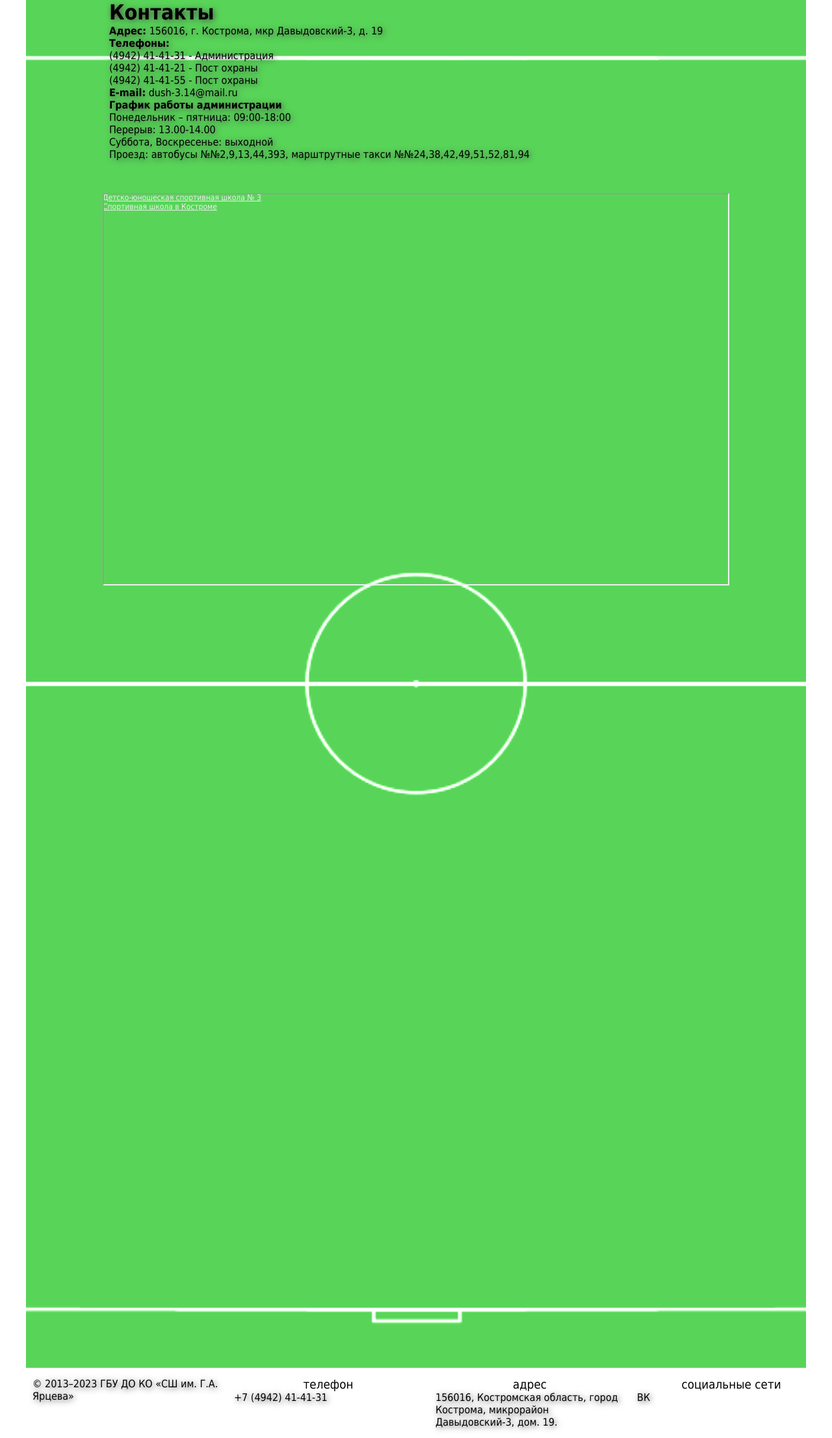
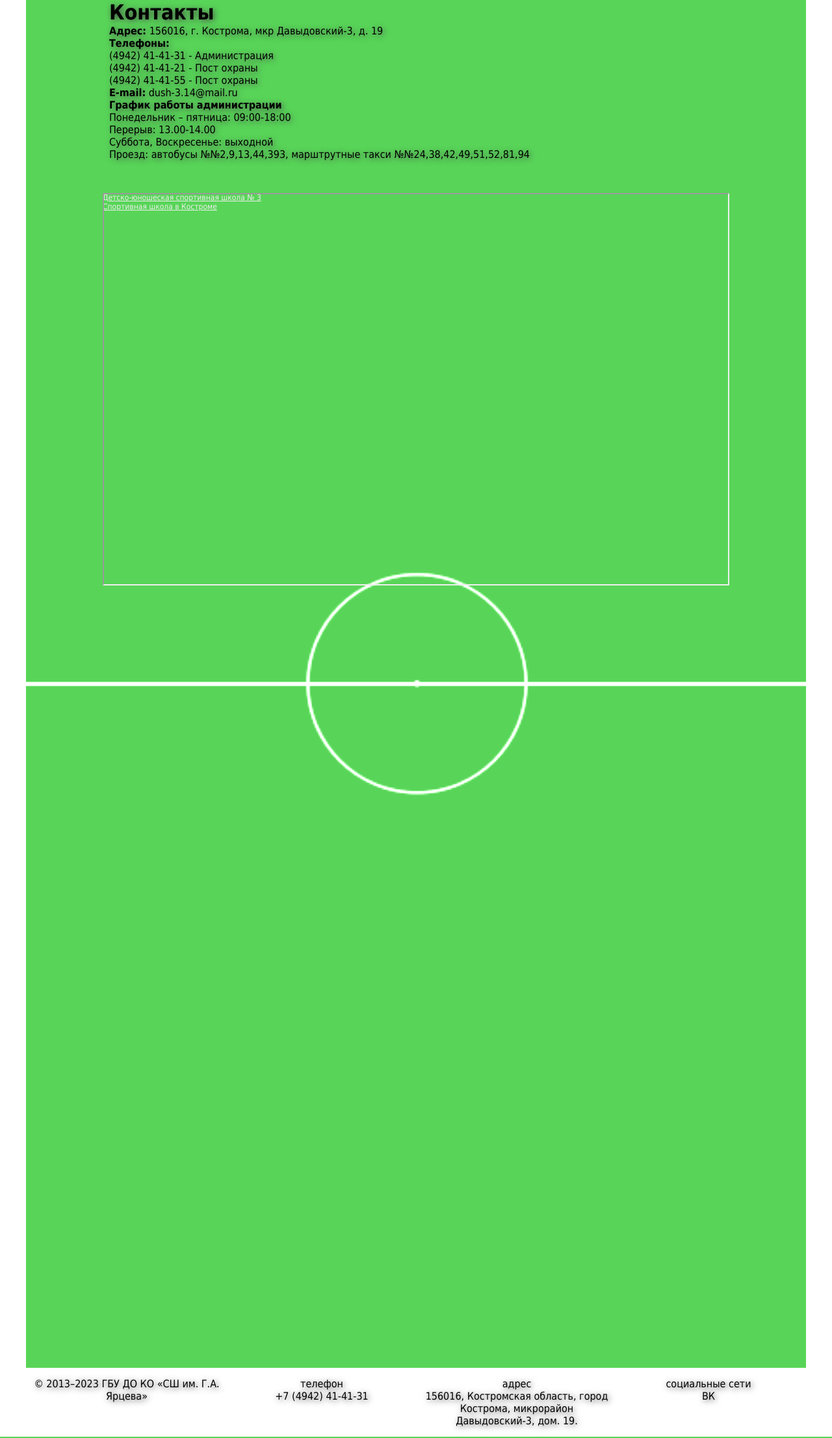
Before and after one commit to AirGuy-one/sports_school, a Django app: page /contacts in a window 1280 px wide. Shown: the part 88-2301 px from the top of the page at 65% size. Run offline with Django 4.2, Linux system fonts and the light colour scheme; parts of the project's set-up code (start-up, migrations or seed data) failed here and were passed over.

Commit message:
Replace the background field and adjust the footer of the base html page

```diff
--- a/static/css/basic-style.css
+++ b/static/css/basic-style.css
@@ -130,16 +130,18 @@ footer {
     display: flex;
     flex-direction: column;
     justify-content: start;
-    align-items: center;
-    text-align: center;
+    align-items: flex-end;
+    text-align: right;
     width: auto;
     color: black;
 }
 
 .footer-item p {
-    width: 300px;
+    width: 290px;
+    text-align: center;
 }
 
-.footer-item h3 {
-    font-weight: normal;
+.footer-item:last-child p {
+    margin-right: 10px;
+    width: 280px;
 }
--- a/templates/base.html
+++ b/templates/base.html
@@ -50,15 +50,15 @@
             <p>© 2013–2023 ГБУ ДО КО «СШ  им. Г.А. Ярцева»</p>
         </div>
         <div class="footer-item">
-            <h3>телефон</h3>
+            <p>телефон</p>
             <p>+7 (4942) 41-41-31</p>
         </div>
         <div class="footer-item">
-            <h3>адрес</h3>
+            <p>адрес</p>
             <p>156016, Костромская область, город Кострома, микрорайон Давыдовский-3, дом. 19.</p>
         </div>
         <div class="footer-item">
-            <h3>социальные сети</h3>
+            <p>социальные сети</p>
             <p>ВК</p>
         </div>
     </div>
--- a/templates/contacts.html
+++ b/templates/contacts.html
@@ -1,8 +1,7 @@
 {% extends "base.html" %}
 {% load static %}
 
-{% block head-links %}
-    <link rel="stylesheet" href="{% static 'css/about-organization-list.css' %}">{% endblock %}
+{% block head-links %}<link rel="stylesheet" href="{% static 'css/about-organization-list.css' %}">{% endblock %}
 
 {% block main %}
     <main>
```
Also changed, not shown: static/images/field.png.
